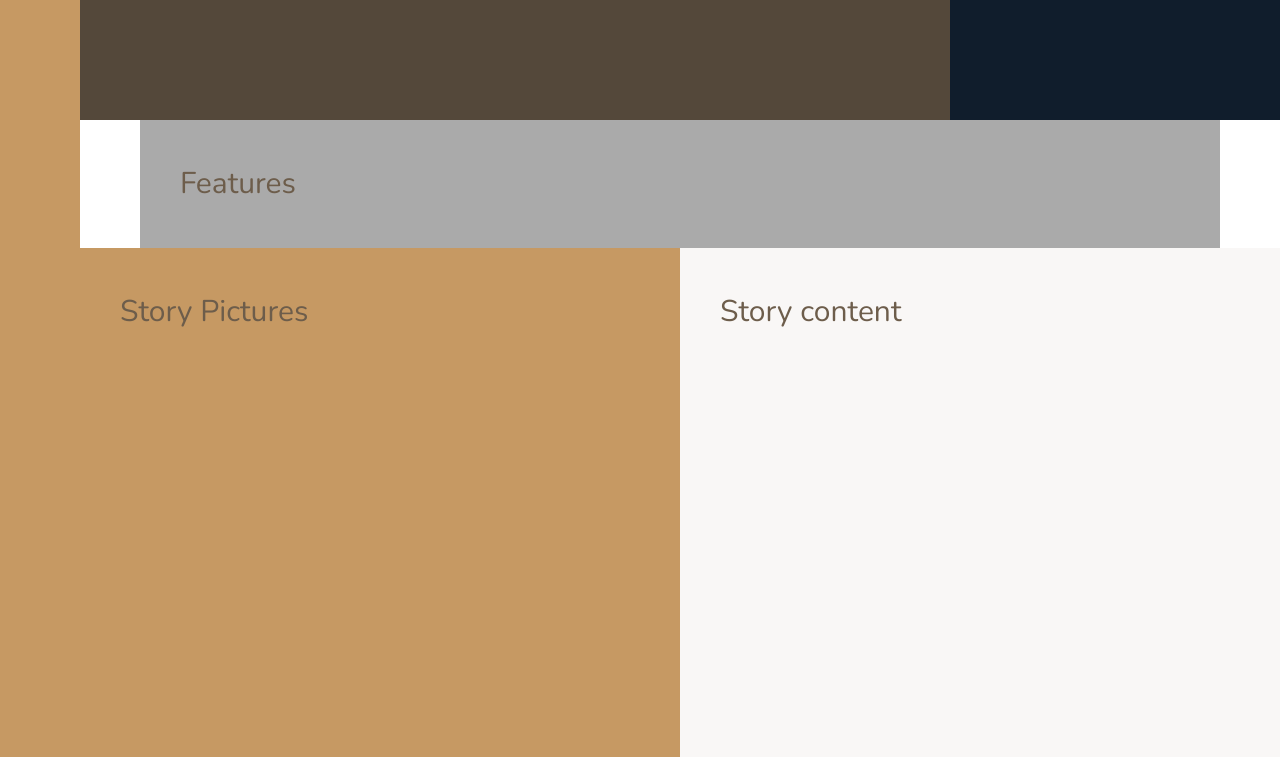
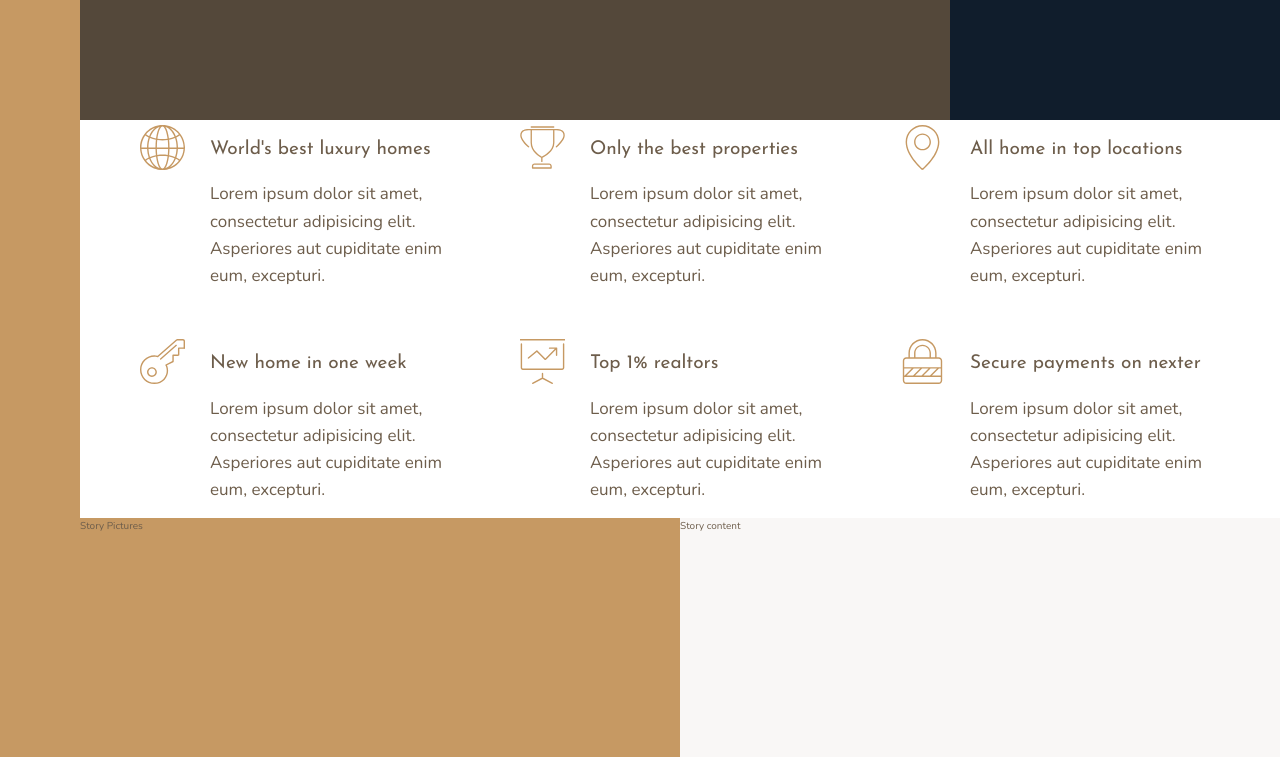
Before and after one commit to Belchenkov/nexter, a website: page index.html in a window 1280 px wide. Shown: the part 520-1277 px from the top of the page. Drawn offline with nearby package versions, Linux system fonts and the light colour scheme; files that its build step writes are made by us from their sources.

Commit message:
Features Section

```diff
--- a/index.html
+++ b/index.html
@@ -25,7 +25,66 @@
         </div>
 
         <section class="features">
-            Features
+            <div class="feature">
+                <svg class="feature__icon">
+                    <use xlink:href="img/sprite.svg#icon-global"></use>
+                </svg>
+                <h4 class="heading-4 heading--dark">World's best luxury homes</h4>
+                <p class="feature__text">
+                    Lorem ipsum dolor sit amet, consectetur adipisicing elit. Asperiores aut cupiditate enim eum,
+                    excepturi.
+                </p>
+            </div>
+            <div class="feature">
+                <svg class="feature__icon">
+                    <use xlink:href="img/sprite.svg#icon-trophy"></use>
+                </svg>
+                <h4 class="heading-4 heading--dark">Only the best properties</h4>
+                <p class="feature__text">
+                    Lorem ipsum dolor sit amet, consectetur adipisicing elit. Asperiores aut cupiditate enim eum,
+                    excepturi.
+                </p>
+            </div>
+            <div class="feature">
+                <svg class="feature__icon">
+                    <use xlink:href="img/sprite.svg#icon-map-pin"></use>
+                </svg>
+                <h4 class="heading-4 heading--dark">All home in top locations</h4>
+                <p class="feature__text">
+                    Lorem ipsum dolor sit amet, consectetur adipisicing elit. Asperiores aut cupiditate enim eum,
+                    excepturi.
+                </p>
+            </div>
+            <div class="feature">
+                <svg class="feature__icon">
+                    <use xlink:href="img/sprite.svg#icon-key"></use>
+                </svg>
+                <h4 class="heading-4 heading--dark">New home in one week</h4>
+                <p class="feature__text">
+                    Lorem ipsum dolor sit amet, consectetur adipisicing elit. Asperiores aut cupiditate enim eum,
+                    excepturi.
+                </p>
+            </div>
+            <div class="feature">
+                <svg class="feature__icon">
+                    <use xlink:href="img/sprite.svg#icon-presentation"></use>
+                </svg>
+                <h4 class="heading-4 heading--dark">Top 1% realtors</h4>
+                <p class="feature__text">
+                    Lorem ipsum dolor sit amet, consectetur adipisicing elit. Asperiores aut cupiditate enim eum,
+                    excepturi.
+                </p>
+            </div>
+            <div class="feature">
+                <svg class="feature__icon">
+                    <use xlink:href="img/sprite.svg#icon-lock"></use>
+                </svg>
+                <h4 class="heading-4 heading--dark">Secure payments on nexter</h4>
+                <p class="feature__text">
+                    Lorem ipsum dolor sit amet, consectetur adipisicing elit. Asperiores aut cupiditate enim eum,
+                    excepturi.
+                </p>
+            </div>
         </section>
 
         <div class="story__pictures">
--- a/sass/_base.scss
+++ b/sass/_base.scss
@@ -42,9 +42,4 @@
           [center-start]
             repeat(8, [col-start] minmax(min-content, 14rem) [col-end])
           [center-end] minmax(6rem, 1fr) [full-end];
-
-  & > * {
-    padding: 40px;
-    font-size: 3rem;
-  }
 }
--- a/sass/_features.scss
+++ b/sass/_features.scss
@@ -1,4 +1,27 @@
 .features {
-  background-color: $color-grey-light-2;
   grid-column: center-start / center-end;
+  display: grid;
+  grid-template-columns: repeat(auto-fit, minmax(25rem, 1fr));
+  margin: 15px 0;
+  grid-gap: 6rem;
+  align-items: start;
 }
+
+.feature {
+  display: grid;
+  grid-template-columns: min-content 1fr;
+  grid-row-gap: 1.5rem;
+  grid-column-gap: 2.5rem;
+
+  &__icon {
+    fill: $color-primary;
+    width: 4.5rem;
+    height: 4.5rem;
+    grid-row: 1 / span 2;
+    transform: translateY(-1rem);
+  }
+
+  &__text {
+    font-size: 1.7rem;
+  }
+}
--- a/sass/_typography.scss
+++ b/sass/_typography.scss
@@ -0,0 +1,29 @@
+%heading {
+  font-family: $font-display;
+  font-weight: 400;
+}
+
+.heading-1 {
+  @extend %heading;
+}
+
+.heading-2 {
+  @extend %heading;
+}
+
+.heading-3 {
+  @extend %heading;
+}
+
+.heading-4 {
+  @extend %heading;
+  font-size: 1.9rem;
+
+  &--light {
+    color: $color-grey-light-1;
+  }
+
+  &--dark {
+    color: $color-grey-dark-1;
+  }
+}
```
